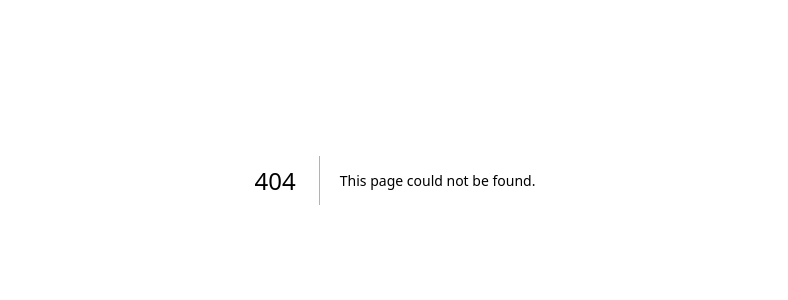
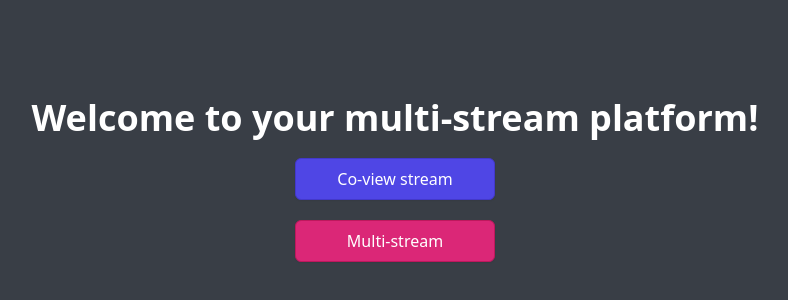
Before and after one commit to Cunhat/stream-coviews, a Next.js app: page /teste in a window 1280 px wide. Before the commit this address had no page. Shown: the part 220-520 px from the top of the page, without its empty margins (245-1033 px from the left). Built offline with nearby package versions, Linux system fonts and the light colour scheme.

Commit message:
Start build page

```diff
--- a/src/components/ui/Button/index.tsx
+++ b/src/components/ui/Button/index.tsx
@@ -1,5 +1,6 @@
 import { cva } from "class-variance-authority";
-import { FontAwesomeIcon, IconProp } from "@fortawesome/react-fontawesome";
+import { FontAwesomeIcon } from "@fortawesome/react-fontawesome";
+import { IconProp } from "@fortawesome/fontawesome-svg-core";
 
 const ButtonStyles = cva(
   "inline-flex items-center border font-medium relative text-base px-4 py-2 rounded-md text-white shadow-sm",
@@ -11,6 +12,12 @@ const ButtonStyles = cva(
         secondary:
           "border-pink-700 bg-pink-600 hover:bg-pink-700 hover:border-pink-800",
       },
+      size: {
+        sm: "text-sm px-2 py-1 font-small",
+        md: "text-base px-4 py-2 font-medium",
+        lg: "text-lg px-6 py-3 font-large",
+        full: "text-base px-4 py-2 font-medium w-full justify-center",
+      },
     },
   }
 );
@@ -20,10 +27,11 @@ export const Button: React.FC<{
   type?: "primary" | "secondary";
   onClick: () => void;
   icon?: IconProp;
-}> = ({ text, type = "primary", onClick, icon }) => {
+  size?: "sm" | "md" | "lg" | "full";
+}> = ({ text, type = "primary", onClick, icon, size = "md" }) => {
   return (
-    <button onClick={onClick} className={ButtonStyles({ type })}>
-      <FontAwesomeIcon icon={icon} className="mr-2" />
+    <button onClick={onClick} className={ButtonStyles({ type, size })}>
+      {icon && <FontAwesomeIcon icon={icon} className="mr-2" />}
       {text}
     </button>
   );
--- /dev/null
+++ b/src/pages/teste.tsx
@@ -0,0 +1,44 @@
+import { useState } from "react";
+import { TwitchChat } from "@/components/Twitch/TwitchChat";
+import { type NextPage } from "next";
+import { MemoizedDraggableStream } from "@/components/DraggableStream/DraggableStream";
+import { Button } from "@ui/Button";
+import {
+  faArrowRightFromBracket,
+  faExpand,
+} from "@fortawesome/free-solid-svg-icons";
+import { FullScreen, useFullScreenHandle } from "react-full-screen";
+import { useRouter } from "next/router";
+import { Stream } from "@/components/StreamBuilder";
+
+const Teste: NextPage = () => {
+  const [isCoView, setIsCoView] = useState<boolean>(false);
+  return (
+    <div className="flex h-screen flex-col items-center justify-center gap-5 bg-background">
+      <h1 className="text-4xl font-bold text-white">
+        Welcome to your multi-stream platform!
+      </h1>
+      <div className="flex w-[200px] flex-col gap-5">
+        <Button
+          text="Co-view stream"
+          type="primary"
+          onClick={() => {}}
+          size="full"
+        />
+        <Button
+          text="Multi-stream"
+          type="secondary"
+          onClick={() => {}}
+          size="full"
+        />
+      </div>
+
+      {/* <h2 className="text-xl text-white">Choose your main stream provider</h2> */}
+      {/* <div className="rounded-lg border-indigo-700 bg-indigo-600 p-5 hover:cursor-pointer hover:border-indigo-800 hover:bg-indigo-700">
+        <h2 className="text-xl text-white">Co-view stream</h2>
+      </div> */}
+    </div>
+  );
+};
+
+export default Teste;
```
